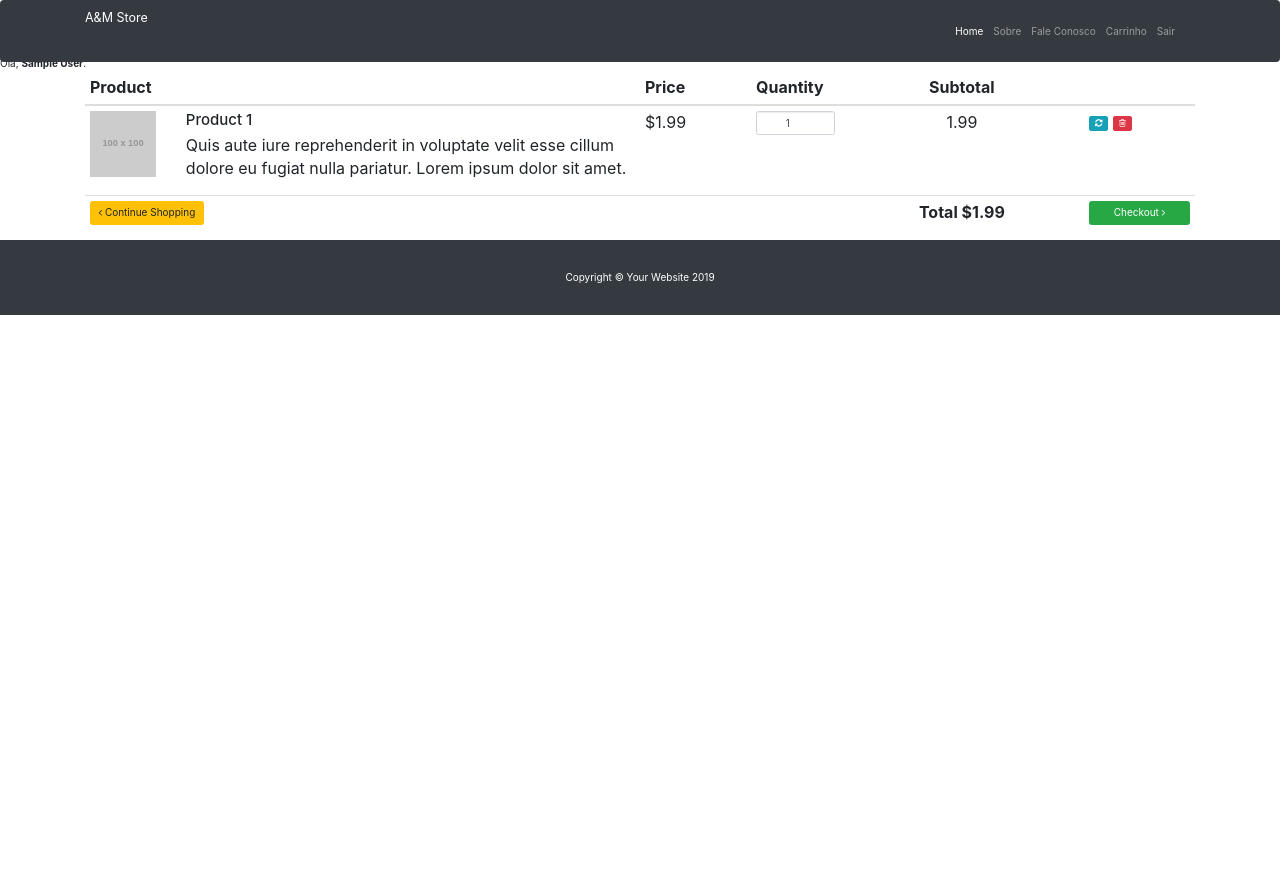
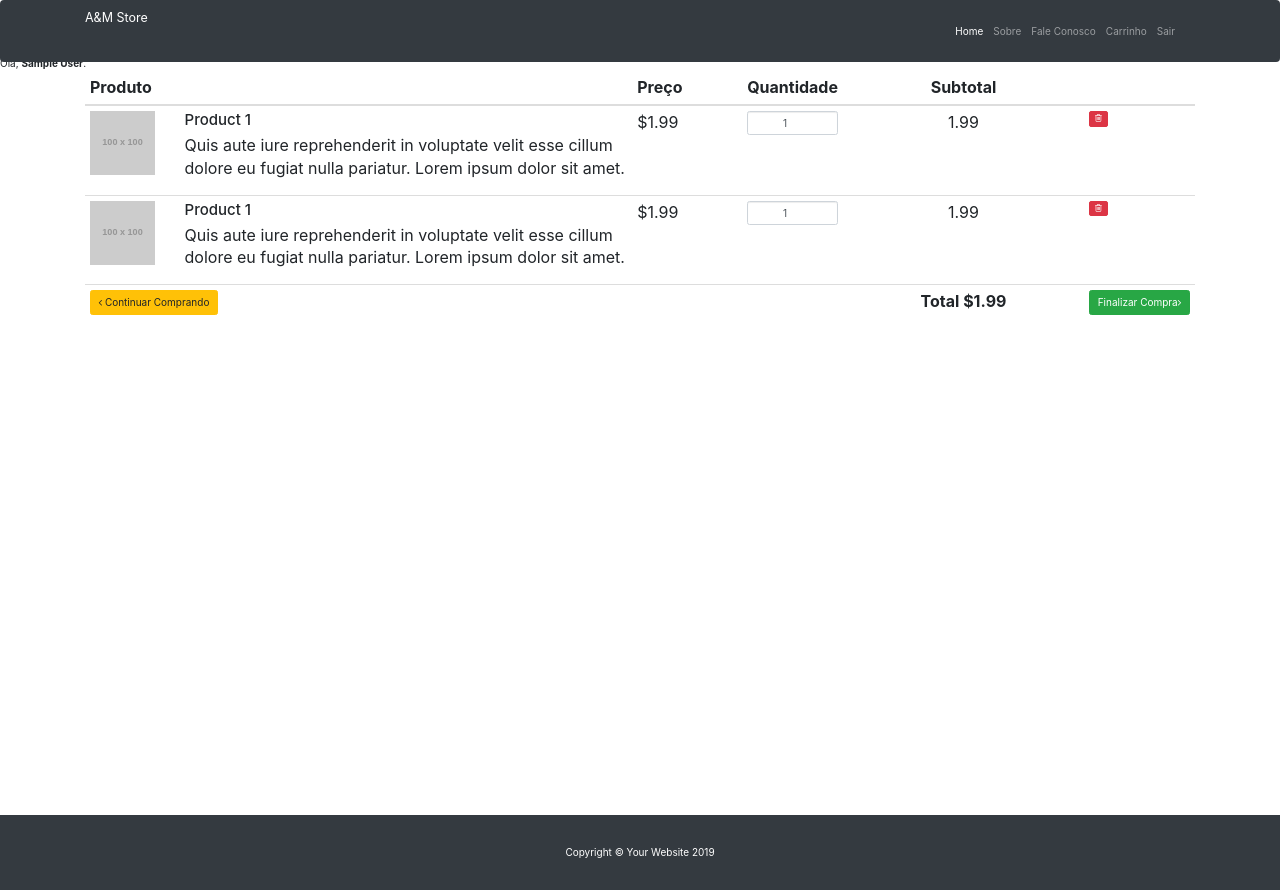
Before and after one commit to MiguelRebelatto/LojaWebll, a PHP site: page /carrinho.php in a window 1280 px wide. Before the commit the page ends 315 px from the top, so only its background shows below. Run offline with PHP 8.4, Linux system fonts and the light colour scheme; the visitor is signed in with stand-in values (Sample User, id 1); grey boxes labelled with a size stand in for pictures from a placeholder-image service; some libraries are stand-ins or nearby versions.

Commit message:
Carrinho incompleto

```diff
--- a/Loja/carrinho.php
+++ b/Loja/carrinho.php
@@ -9,13 +9,13 @@
   require_once("layout.php");
     ?>
     <link href="//maxcdn.bootstrapcdn.com/font-awesome/4.1.0/css/font-awesome.min.css" rel="stylesheet">
-<div class="container">
+<div style="height:100%" class="container">
 	<table id="cart" class="table table-hover table-condensed">
     				<thead>
 						<tr>
-							<th style="width:50%">Product</th>
-							<th style="width:10%">Price</th>
-							<th style="width:8%">Quantity</th>
+							<th style="width:50%">Produto</th>
+							<th style="width:10%">Preço</th>
+							<th style="width:8%">Quantidade</th>
 							<th style="width:22%" class="text-center">Subtotal</th>
 							<th style="width:10%"></th>
 						</tr>
@@ -37,7 +37,25 @@
 							</td>
 							<td data-th="Subtotal" class="text-center">1.99</td>
 							<td class="actions" data-th="">
-								<button class="btn btn-info btn-sm"><i class="fa fa-refresh"></i></button>
+								<button class="btn btn-danger btn-sm"><i class="fa fa-trash-o"></i></button>
+							</td>
+                        </tr>
+                        <tr>
+							<td data-th="Product">
+								<div class="row">
+									<div class="col-sm-2 hidden-xs"><img src="http://placehold.it/100x100" alt="..." class="img-responsive"/></div>
+									<div class="col-sm-10">
+										<h4 class="nomargin">Product 1</h4>
+										<p>Quis aute iure reprehenderit in voluptate velit esse cillum dolore eu fugiat nulla pariatur. Lorem ipsum dolor sit amet.</p>
+									</div>
+								</div>
+							</td>
+							<td data-th="Price">$1.99</td>
+							<td data-th="Quantity">
+								<input type="number" class="form-control text-center" value="1">
+							</td>
+							<td data-th="Subtotal" class="text-center">1.99</td>
+							<td class="actions" data-th="">
 								<button class="btn btn-danger btn-sm"><i class="fa fa-trash-o"></i></button>
 							</td>
 						</tr>
@@ -47,10 +65,10 @@
 							<td class="text-center"><strong>Total 1.99</strong></td>
 						</tr>
 						<tr>
-							<td><a href="#" class="btn btn-warning"><i class="fa fa-angle-left"></i> Continue Shopping</a></td>
+							<td><a href="index.php" class="btn btn-warning"><i class="fa fa-angle-left"></i> Continuar Comprando</a></td>
 							<td colspan="2" class="hidden-xs"></td>
 							<td class="hidden-xs text-center"><strong>Total $1.99</strong></td>
-							<td><a href="#" class="btn btn-success btn-block">Checkout <i class="fa fa-angle-right"></i></a></td>
+							<td><a href="checkout.php" class="btn btn-success btn-block">Finalizar Compra<i class="fa fa-angle-right"></i></a></td>
 						</tr>
 					</tfoot>
 				</table>
```
Also changed, not shown: Loja/index.php (+15 -2 lines).
